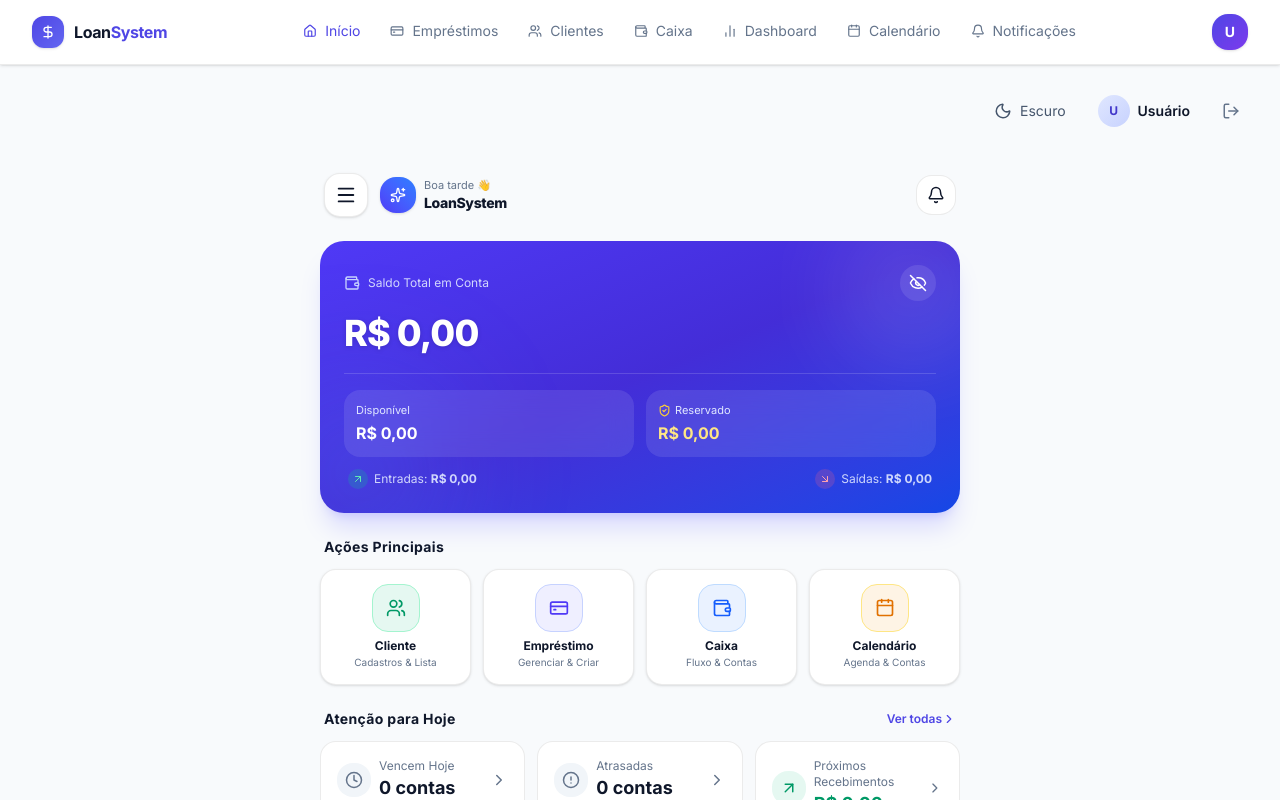
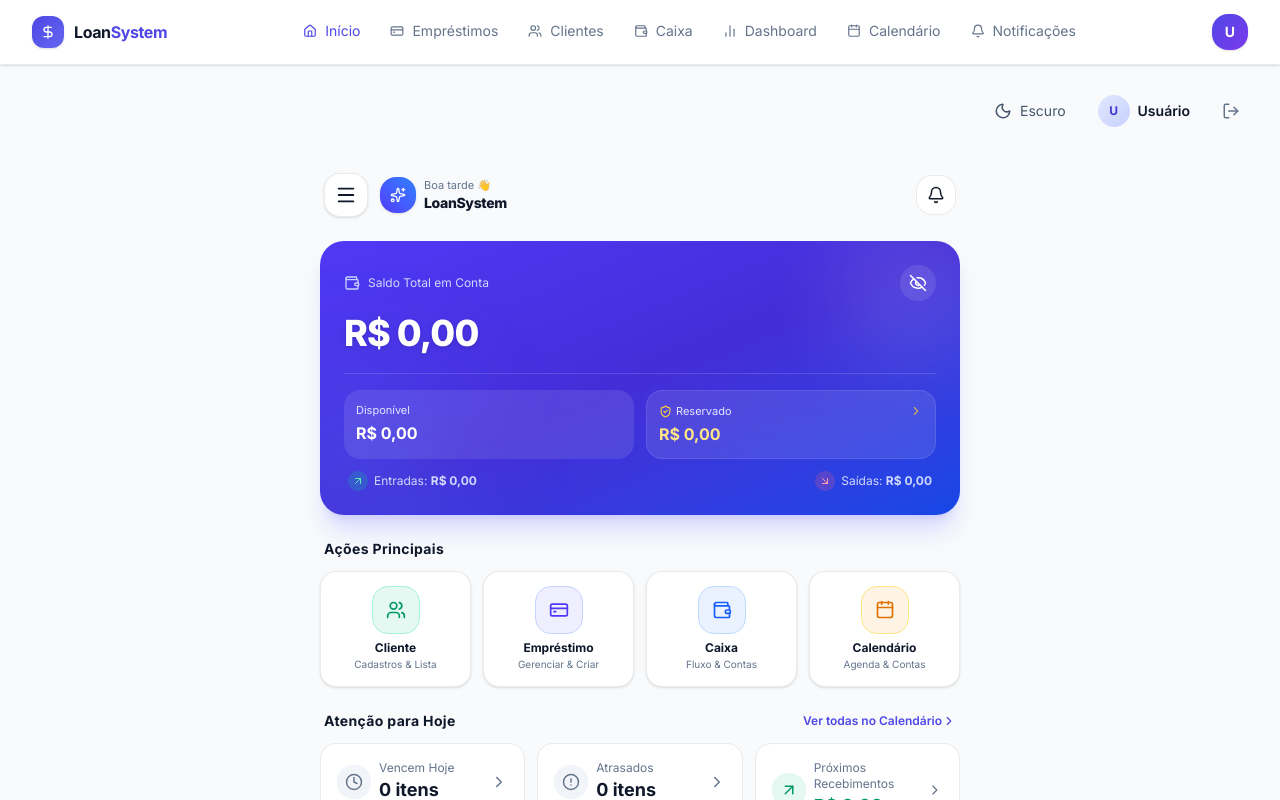
Before and after one commit to Roqueexz/interface-LoanSystem, a React (Vite) app: page / in a window 1280 px wide. Both pictures are taken after typing "name@example.com", "Sample123" into the empty fields and a click on the button "ENTRAR NO SISTEMA". Shown: the top 800 px of the page. Built offline with nearby package versions, Linux system fonts and the light colour scheme; no server answers.

Commit message:
feat(home): tornar saldo reservado clicavel para caixa pessoal e sincronizar redirecionamento de alertas

```diff
--- a/src/components/Inicio/CardSaldoMobile.tsx
+++ b/src/components/Inicio/CardSaldoMobile.tsx
@@ -1,5 +1,6 @@
-import { Eye, EyeOff, ShieldCheck, Wallet, ArrowUpRight, ArrowDownRight } from 'lucide-react';
+import { Eye, EyeOff, ShieldCheck, Wallet, ArrowUpRight, ArrowDownRight, ChevronRight } from 'lucide-react';
 import { formatarMoeda } from '../../services/Utilitario';
+import { useNavigate } from 'react-router-dom';
 
 interface CardSaldoMobileProps {
   saldo: number;
@@ -20,6 +21,7 @@ export function CardSaldoMobile({
   visivel,
   onToggleVisibilidade,
 }: CardSaldoMobileProps) {
+  const navigate = useNavigate();
   const formatar = (valor: number) => (visivel ? formatarMoeda(valor) : 'R$ •••••');
 
   return (
@@ -52,7 +54,7 @@ export function CardSaldoMobile({
         </h2>
       </div>
 
-      {/* Grid de Sub-indicadores: Disponível e Reservado */}
+      {/* Grid de Sub-indicadores: Disponível e Reservado (Reservado redireciona pro Caixa Pessoal) */}
       <div className="relative z-10 mt-5 grid grid-cols-2 gap-3 pt-4 border-t border-white/15">
         <div className="rounded-2xl bg-white/10 p-3 backdrop-blur-md">
           <span className="text-[11px] font-medium text-indigo-100 block">Disponível</span>
@@ -61,16 +63,25 @@ export function CardSaldoMobile({
           </span>
         </div>
 
-        <div className="rounded-2xl bg-white/10 p-3 backdrop-blur-md">
-          <div className="flex items-center gap-1">
-            <ShieldCheck size={13} className="text-amber-300" />
-            <span className="text-[11px] font-medium text-indigo-100">Reservado</span>
+        <button
+          type="button"
+          onClick={() => navigate('/caixa?tab=pessoal')}
+          className="rounded-2xl bg-white/10 p-3 backdrop-blur-md text-left hover:bg-white/20 active:scale-[0.98] transition-all group cursor-pointer border border-white/10 hover:border-amber-300/40"
+          title="Ver Caixinhas e Reservas Pessoais"
+        >
+          <div className="flex items-center justify-between">
+            <div className="flex items-center gap-1">
+              <ShieldCheck size={13} className="text-amber-300" />
+              <span className="text-[11px] font-medium text-indigo-100">Reservado</span>
+            </div>
+            <ChevronRight size={14} className="text-amber-300/70 group-hover:translate-x-0.5 transition-transform" />
           </div>
           <span className="text-sm sm:text-base font-bold text-amber-200 block mt-0.5">
             {formatar(reservado)}
           </span>
-        </div>
+        </button>
       </div>
+
 
       {/* Indicadores rápidos de entradas/saídas do mês */}
       <div className="relative z-10 mt-3 flex items-center justify-between text-xs text-indigo-100/90 px-1">
--- a/src/components/Inicio/ContasHojeCard.tsx
+++ b/src/components/Inicio/ContasHojeCard.tsx
@@ -27,17 +27,17 @@ export function ContasHojeCard({
         <h3 className="text-sm font-bold tracking-wide text-foreground">Atenção para Hoje</h3>
         <button
           type="button"
-          onClick={() => navigate('/caixa')}
+          onClick={() => navigate('/calendario')}
           className="text-xs font-semibold text-primary flex items-center hover:underline"
         >
-          Ver todas <ChevronRight size={14} />
+          Ver todas no Calendário <ChevronRight size={14} />
         </button>
       </div>
 
       <div className="grid grid-cols-1 md:grid-cols-3 gap-3">
-        {/* Card Contas Vencendo Hoje */}
+        {/* Card Contas Vencendo Hoje -> Vai para o Calendário focado em hoje */}
         <div
-          onClick={() => navigate('/caixa')}
+          onClick={() => navigate('/calendario?data=hoje&filtro=vencem_hoje')}
           className={`cursor-pointer rounded-2xl p-4 border transition-all hover:shadow-md active:scale-[0.99] ${
             vencendoHoje.length > 0
               ? 'bg-amber-500/10 border-amber-500/30 dark:bg-amber-950/20'
@@ -52,7 +52,7 @@ export function ContasHojeCard({
               <div>
                 <span className="text-xs font-medium text-muted-foreground block">Vencem Hoje</span>
                 <span className="text-lg font-bold text-foreground block">
-                  {vencendoHoje.length} {vencendoHoje.length === 1 ? 'conta' : 'contas'}
+                  {vencendoHoje.length} {vencendoHoje.length === 1 ? 'item' : 'itens'}
                 </span>
               </div>
             </div>
@@ -66,9 +66,9 @@ export function ContasHojeCard({
           )}
         </div>
 
-        {/* Card Contas Atrasadas */}
+        {/* Card Empréstimos/Contas Atrasadas -> Vai para listagem de empréstimos filtrada por atrasados */}
         <div
-          onClick={() => navigate('/caixa')}
+          onClick={() => navigate('/emprestimos?status=atrasado')}
           className={`cursor-pointer rounded-2xl p-4 border transition-all hover:shadow-md active:scale-[0.99] ${
             atrasadas.length > 0
               ? 'bg-rose-500/10 border-rose-500/30 dark:bg-rose-950/20'
@@ -81,9 +81,9 @@ export function ContasHojeCard({
                 <AlertCircle size={18} />
               </span>
               <div>
-                <span className="text-xs font-medium text-muted-foreground block">Atrasadas</span>
+                <span className="text-xs font-medium text-muted-foreground block">Atrasados</span>
                 <span className="text-lg font-bold text-foreground block">
-                  {atrasadas.length} {atrasadas.length === 1 ? 'conta' : 'contas'}
+                  {atrasadas.length} {atrasadas.length === 1 ? 'item' : 'itens'}
                 </span>
               </div>
             </div>
@@ -97,9 +97,9 @@ export function ContasHojeCard({
           )}
         </div>
 
-        {/* Card Próximos Recebimentos */}
+        {/* Card Próximos Recebimentos -> Vai para o Calendário filtrando recebimentos */}
         <div
-          onClick={() => navigate('/caixa')}
+          onClick={() => navigate('/calendario?filtro=recebimento')}
           className="cursor-pointer rounded-2xl p-4 border border-border bg-card hover:shadow-md transition-all active:scale-[0.99]"
         >
           <div className="flex items-center justify-between">
@@ -117,10 +117,11 @@ export function ContasHojeCard({
             <ChevronRight size={18} className="text-muted-foreground" />
           </div>
           <div className="mt-3 pt-2 border-t border-border text-xs text-muted-foreground">
-            {temAtencao ? 'Mantenha os pagamentos organizados' : 'Tudo em dia para hoje! 🎉'}
+            {temAtencao ? 'Mantenha os recebimentos organizados' : 'Tudo em dia para hoje! 🎉'}
           </div>
         </div>
       </div>
+
     </div>
   );
 }
```
